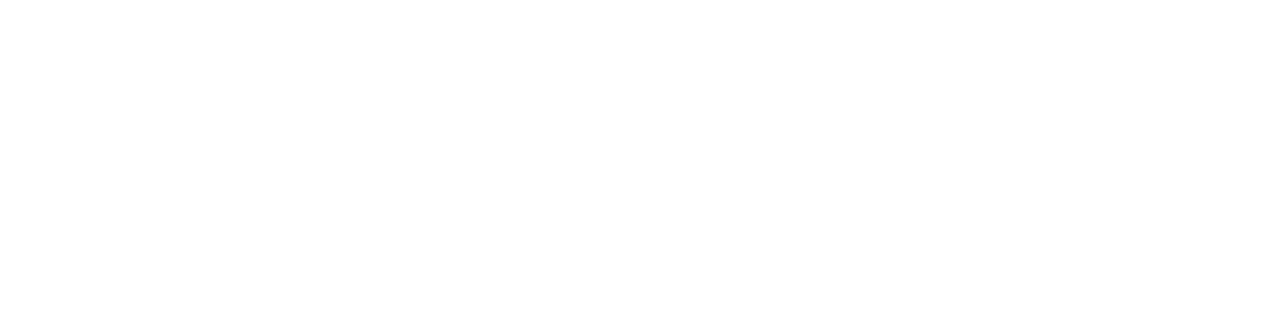
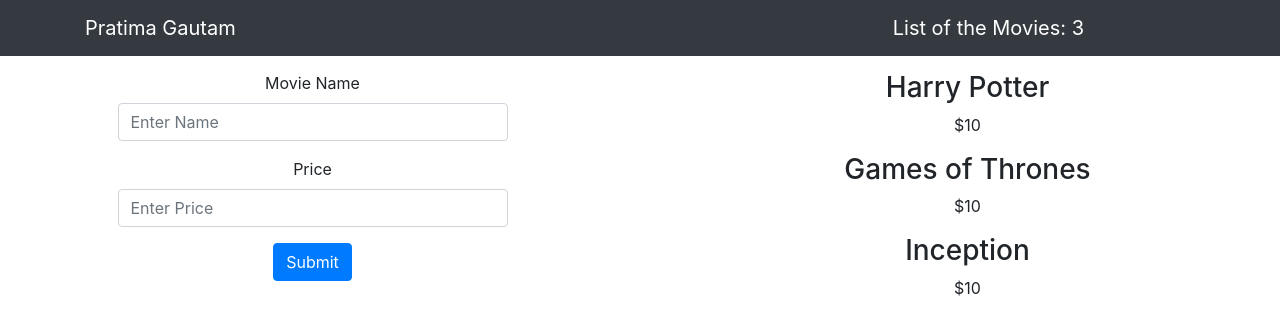
Before and after one commit to PratimaScripts/react-state-management, a React (Create React App) app: page / in a window 1280 px wide. Shown: the top 332 px of the page. Built offline with nearby package versions, Linux system fonts and the light colour scheme.

Commit message:
state management with context api

```diff
--- a/package.json
+++ b/package.json
@@ -6,6 +6,7 @@
     "@testing-library/jest-dom": "^5.11.4",
     "@testing-library/react": "^11.1.0",
     "@testing-library/user-event": "^12.1.10",
+    "bootstrap": "^4.5.3",
     "react": "^17.0.1",
     "react-dom": "^17.0.1",
     "react-scripts": "4.0.1",
--- /dev/null
+++ b/src/AddMovie.js
@@ -0,0 +1,40 @@
+import React, { useState, useContext } from 'react'
+import { MovieContext } from './MovieContext';
+
+const AddMovie = () => {
+    const [name, setName] = useState('');
+    const [price, setPrice] = useState('');
+
+    const [movies, setMovies] = useContext(MovieContext)
+
+    const updateName = (e) => {
+        setName(e.target.value)
+    }
+
+    const updatePrice = (e) => {
+        setPrice(e.target.value)
+    }
+
+    const handleSubmit = (e) => {
+        e.preventDefault();
+        setMovies(prevMovies => [...prevMovies, {name: name, price: price}] )
+    }
+
+    return (
+        <div className="container" style={{marginTop: "15px"}}>
+            <form className="container" style={{width: "420px"}} onSubmit={handleSubmit}>
+                <div className="form-group">
+                    <label htmlFor="InputName">Movie Name</label>
+                    <input type="text" className="form-control" id="InputName" name="name" value={name} onChange={updateName} aria-describedby="name" placeholder="Enter Name" />
+                </div>
+                <div className="form-group">
+                    <label htmlFor="InputPrice">Price</label>
+                    <input type="text" className="form-control" id="InputPrice" name="price" value={price} onChange={updatePrice} aria-describedby="price" placeholder="Enter Price" />
+                </div>
+                <button type="submit" className="btn btn-primary">Submit</button>
+            </form>
+        </div>
+    )
+}
+
+export default AddMovie;
--- a/src/App.js
+++ b/src/App.js
@@ -1,10 +1,25 @@
 import './App.css';
+import MovieList from './MovieList';
+import Nav from './Nav';
+import 'bootstrap/dist/css/bootstrap.min.css';
+import { MovieProvider } from './MovieContext';
+import AddMovie from './AddMovie';
 
 function App() {
   return (
-    <div className="App">
-        {/* Project Initializaiton */}
-    </div>
+    <MovieProvider>
+      <div className="App">
+          <Nav />
+          <div className="row">
+            <div className="col-6">
+              <AddMovie />
+            </div>
+            <div className="col-6">
+              <MovieList />
+            </div>
+          </div>
+      </div>
+    </MovieProvider>
   );
 }
 
--- /dev/null
+++ b/src/Movie.js
@@ -0,0 +1,13 @@
+import React from "react";
+
+const Movie = ({name, price}) => {
+
+    return (
+        <div className="container" style={{marginTop: "15px", marginRight: "50%"}}>
+            <h3>{name}</h3>
+            <p>{price}</p>
+        </div>
+    )
+}
+
+export default Movie;
--- /dev/null
+++ b/src/MovieContext.js
@@ -0,0 +1,28 @@
+import React, { createContext, useState } from "react"
+
+export const MovieContext = createContext();
+
+export const MovieProvider = (props) => {
+    const [movies, setMovies] = useState([
+        {
+            name: 'Harry Potter',
+            price: '$10',
+            id: 123456
+        },
+        {
+            name: 'Games of Thrones',
+            price: '$10',
+            id: 667892
+        },
+        {   name: 'Inception',
+            price: '$10',
+            id: 1122334
+        }
+    ])
+
+    return(
+        <MovieContext.Provider value={[movies, setMovies]}>
+            {props.children}
+        </MovieContext.Provider>
+    )
+}
--- /dev/null
+++ b/src/MovieList.js
@@ -0,0 +1,16 @@
+import React, {useContext } from "react";
+import Movie from "./Movie";
+import { MovieContext } from "./MovieContext";
+
+const MovieList = () => {
+    const [movies, setMovies] = useContext(MovieContext)
+    return (
+        <div>
+            {movies.map((movie, id)=> (
+                <Movie name={movie.name} price={movie.price} key={id}/>
+            ))}
+        </div>
+    )
+}
+
+export default MovieList;
--- /dev/null
+++ b/src/Nav.js
@@ -0,0 +1,20 @@
+import React, {useContext} from "react";
+import { MovieContext } from "./MovieContext";
+
+const Nav = () => {
+    const [movies, setMovies] = useContext(MovieContext)
+
+    return (
+            <nav className="navbar navbar-dark bg-dark">
+                <div className="container">
+                    <a className="navbar-brand" href="#" >Pratima Gautam</a>
+                    <span className="navbar-brand" style={{marginRight: "10%"}}>
+                        List of the Movies: {movies.length}
+                    </span>
+                </div>
+            </nav>
+
+    )
+}
+
+export default Nav;
```
Also changed, not shown: 2 other files (tests, documents, lock files or other folders).
